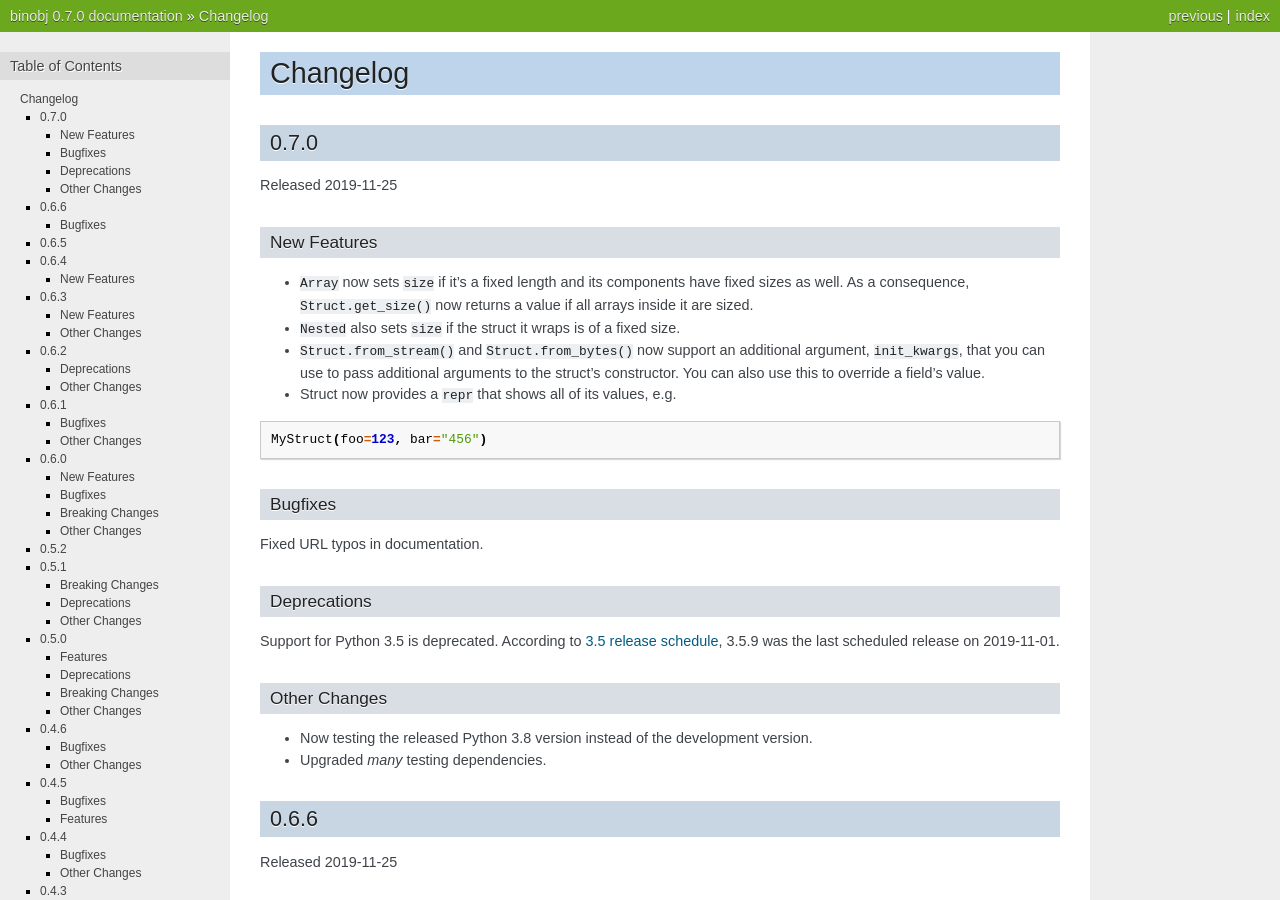
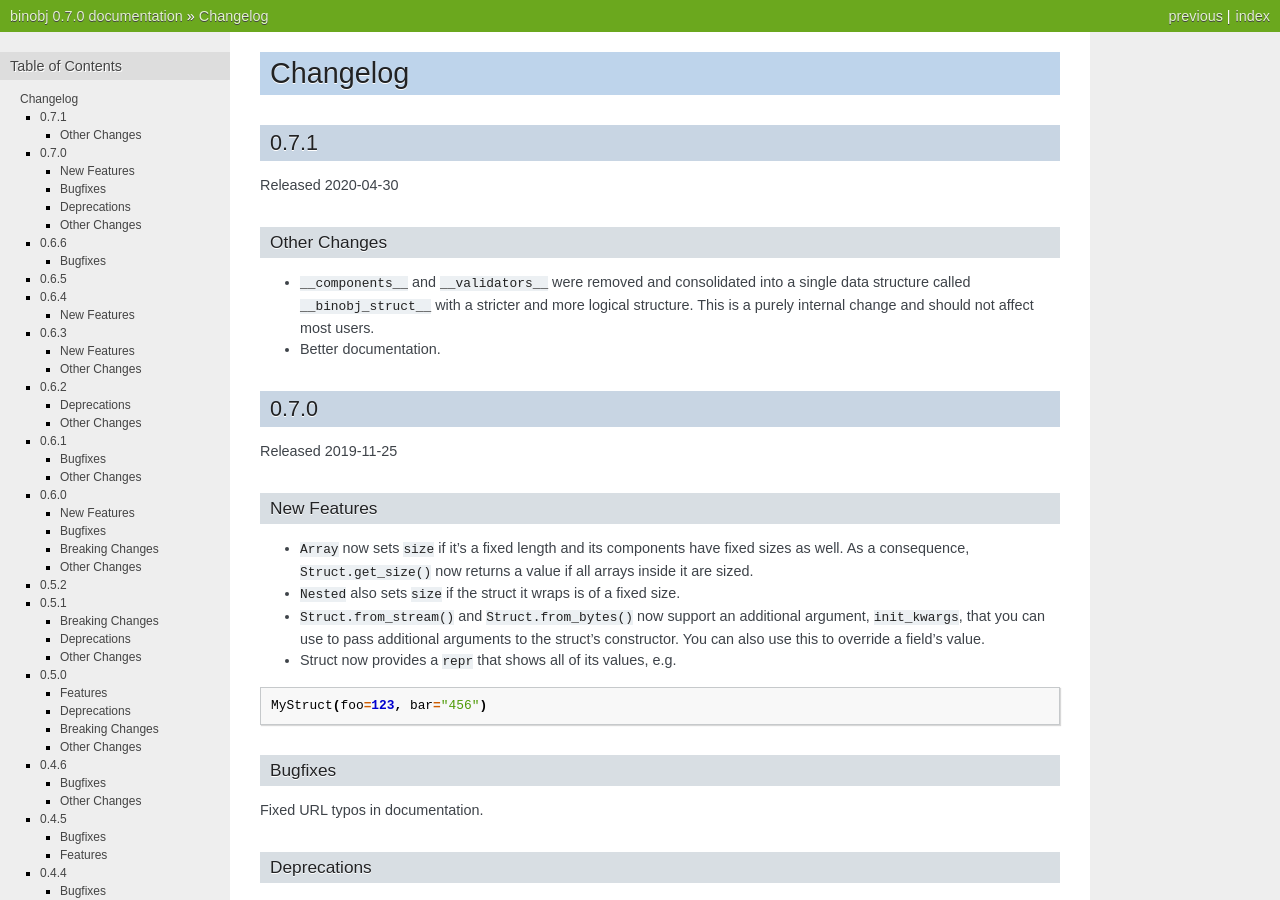
Before and after one commit to dargueta/binobj, a Sphinx documentation site: the page built from docs/source/CHANGELOG.rst, in a window 1280 px wide and 900 px high. Built offline with Sphinx 7.4.7, drawn with Linux system fonts in a browser that asks for light colours.

Commit message:
Update changelog.

```diff
--- a/docs/source/CHANGELOG.rst
+++ b/docs/source/CHANGELOG.rst
@@ -1,5 +1,19 @@
 Changelog
 =========
+
+0.7.1
+-----
+
+Released 2020-04-30
+
+Other Changes
+~~~~~~~~~~~~~
+
+* ``__components__`` and ``__validators__`` were removed and consolidated into a
+  single data structure called ``__binobj_struct__`` with a stricter and more
+  logical structure. This is a purely internal change and should not affect
+  most users.
+* Better documentation.
 
 0.7.0
 -----
```
